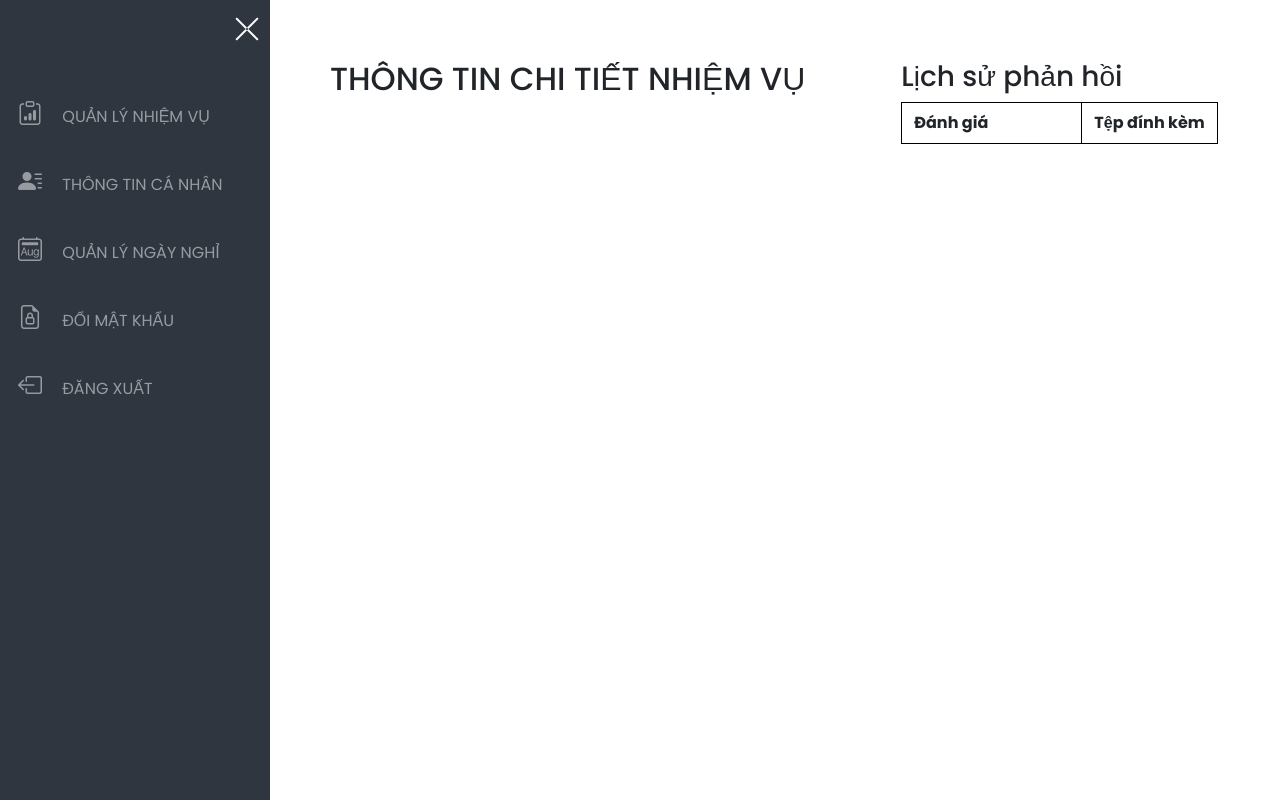
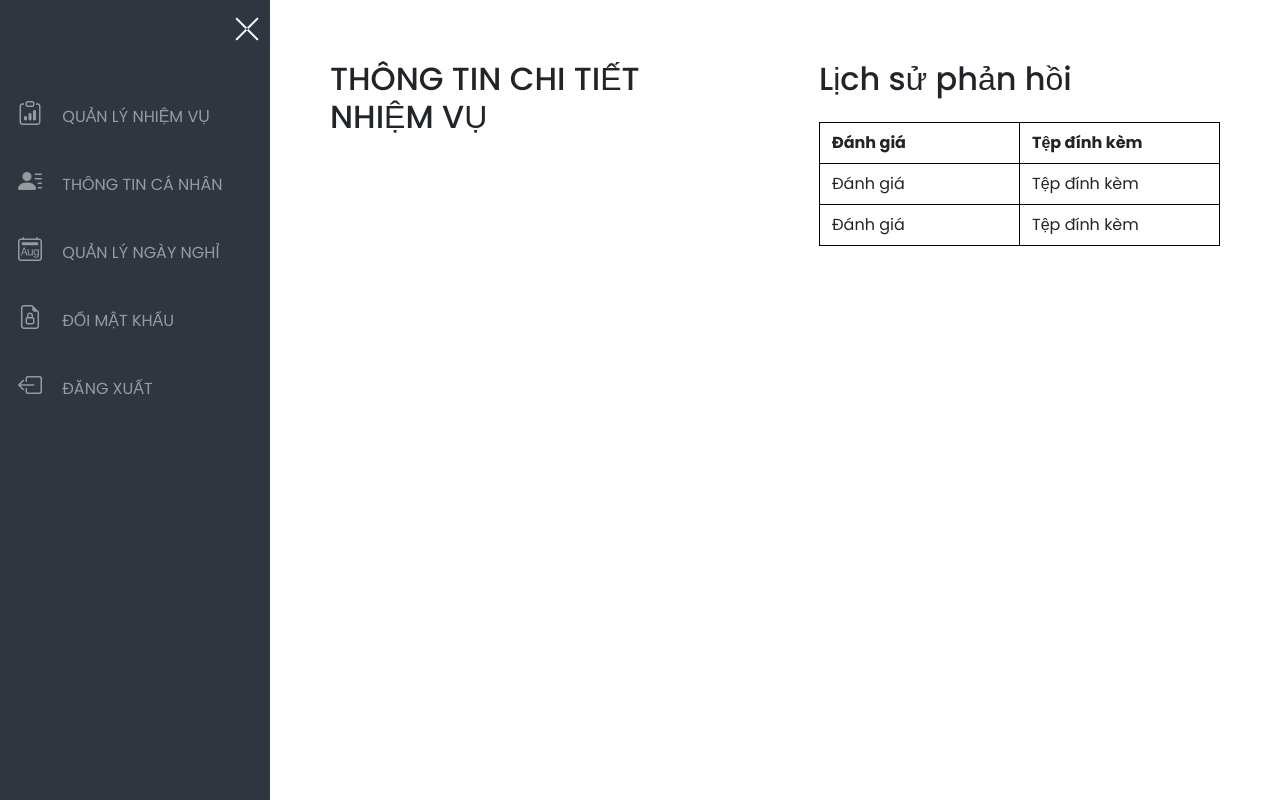
Before and after one commit to khangchung/Web-Final-Project, a PHP site: page /views/employee/details_task.php in a window 1280 px wide. Run offline with PHP 8.4, Linux system fonts and the light colour scheme; the visitor is signed in with stand-in values (Sample User, id 1); some libraries are stand-ins or nearby versions.

Commit message:
update task log

```diff
--- a/views/employee/details_task.php
+++ b/views/employee/details_task.php
@@ -40,26 +40,6 @@
         <title>Giao diện</title>
 
     </head>
-    <style>
-        #task_info{
-            margin: 50px;
-            width: auto;
-        }
-
-
-        #task_info table {
-            width: 100%;
-            max-width: 550px;
-        }
-        #task_info tr td{
-            border: 1px solid black;
-            padding: 8px 12px;
-        }
-        #task_info tr td:first-child{
-            font-weight: bold;
-            min-width: 180px;
-        }
-    </style>
     <body>
         <?php
             require_once('../includes/sidebar_employee.php');
@@ -70,7 +50,7 @@
             <div id="task_info">
                 <div  class="d-flex justify-content-between">
                     <div class="mr-5">
-                        <h2 style="margin-bottom: 30px">THÔNG TIN CHI TIẾT NHIỆM VỤ</h2>
+                        <h2 class="mb-4">THÔNG TIN CHI TIẾT NHIỆM VỤ</h2>
                         <?php
                             if (!empty($task)) {
                                 $text_color = "primary";
@@ -93,7 +73,7 @@
                                 }
                                 $filename = getFilenameOf($task->getAttachment()) != "" ? getFilenameOf($task->getAttachment()) : "...";
                             ?>
-                            <table class="text-left">
+                            <table class="text-left details_task">
                                 <tr>
                                     <td>Tên nhiệm vụ</td>
                                     <td><?= $task->getTitle() ?></td>
@@ -156,11 +136,19 @@
                 <!-- Xóa comment này và thêm code giao diện bảng task log ở đây -->
 
                 <div class="ml-5">
-                    <h3>Lịch sử phản hồi</h3>
-                    <table class="text-left">
+                    <h2 class="mb-4">Lịch sử phản hồi</h2>
+                    <table class="text-left feedback_history" style="max-width: 400px">
                         <tr>
                             <td>Đánh giá</td>
-                            <td class="font-weight-bold">Tệp đính kèm</td>
+                            <td>Tệp đính kèm</td>
+                        </tr>
+                        <tr>
+                            <td>Đánh giá</td>
+                            <td>Tệp đính kèm</td>
+                        </tr>
+                        <tr>
+                            <td>Đánh giá</td>
+                            <td>Tệp đính kèm</td>
                         </tr>
                         <?php
                             if (!empty($task_logs)) {
--- a/views/style.css
+++ b/views/style.css
@@ -413,17 +413,32 @@ body {
 }
 
 
-#task_info table {
+#task_info .details_task {
     width: 100%;
     max-width: 550px;
 }
+
+#task_info .feedback_history {
+    width: 100%;
+    max-width: 400px;
+}
+
+#task_info .feedback_history tr:first-child{
+    font-weight: bold;
+
+}
+
+#task_info .feedback_history tr td{
+    min-width: 200px;
+}
+
 #task_info tr td{
     border: 1px solid black;
     padding: 8px 12px;
 }
-#task_info tr td:first-child{
+#task_info .details_task tr td:first-child{
     font-weight: bold;
-    min-width: 180px;
+    min-width: 170px;
 }
 /* hover icon xóa, sửa */
 .bi:hover{
```
